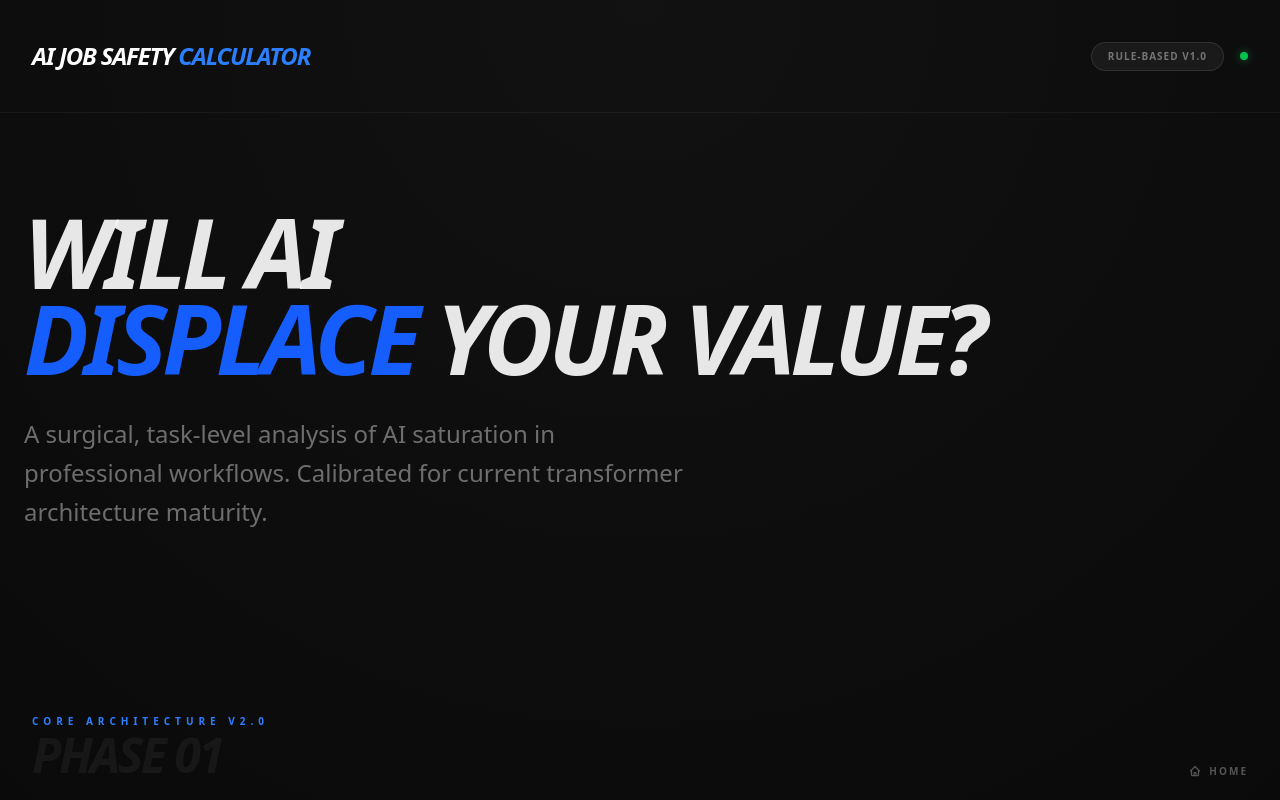
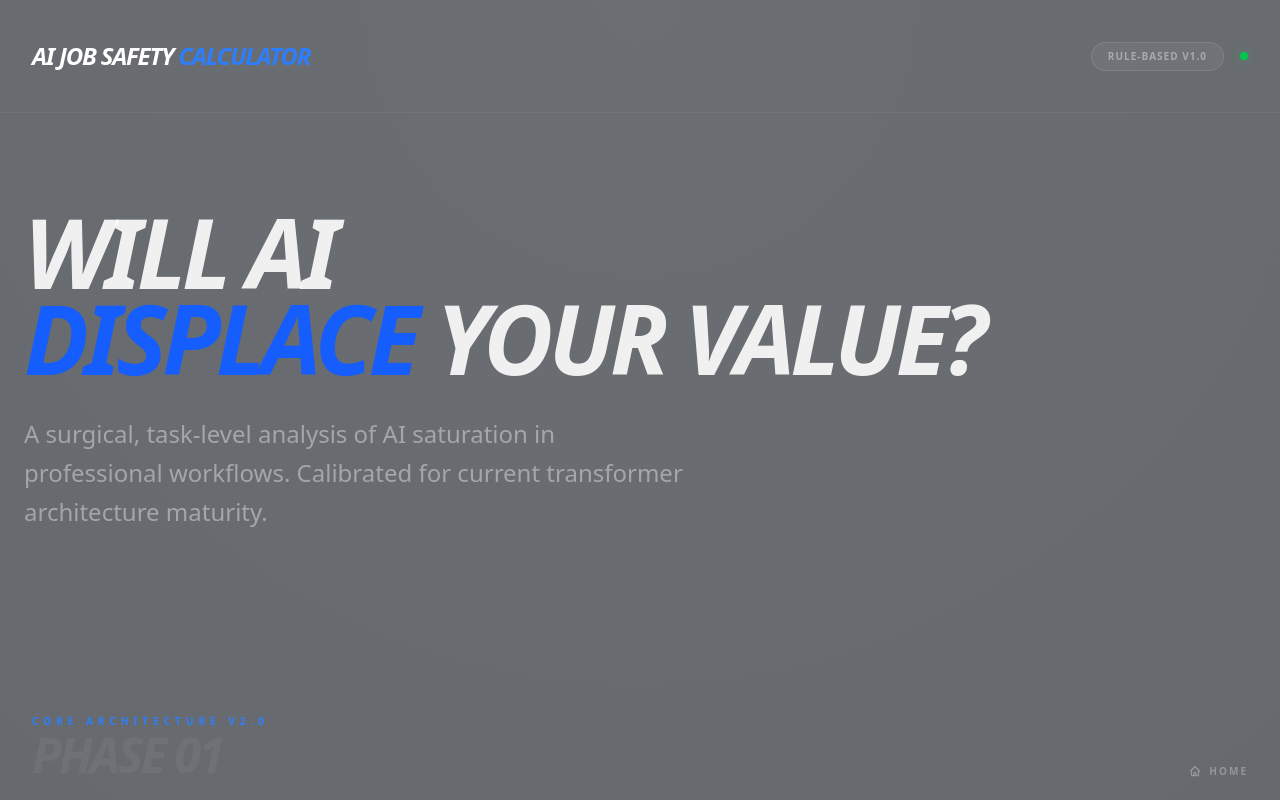
Before and after one commit to meetp2022/ai-safety-calculator, a Next.js app: page / in a window 1280 px wide. Shown: the top 800 px of the page. Built offline with nearby package versions, Linux system fonts and the light colour scheme.

Commit message:
style: change background to medium gray #66696e for better contrast

```diff
--- a/src/app/page.tsx
+++ b/src/app/page.tsx
@@ -7,7 +7,7 @@ export default function Home() {
   const [currentStep, setCurrentStep] = useState('category');
 
   return (
-    <main className="min-h-screen bg-[#0a0a0b] text-white font-sans selection:bg-blue-500/30 relative overflow-hidden">
+    <main className="min-h-screen bg-[#66696e] text-white font-sans selection:bg-blue-500/30 relative overflow-hidden">
       {/* Aesthetic Background Depth */}
       <div className="absolute inset-0 bg-[radial-gradient(circle_at_50%_0%,rgba(255,255,255,0.03)_0%,transparent_50%)] pointer-events-none" />
 
```
